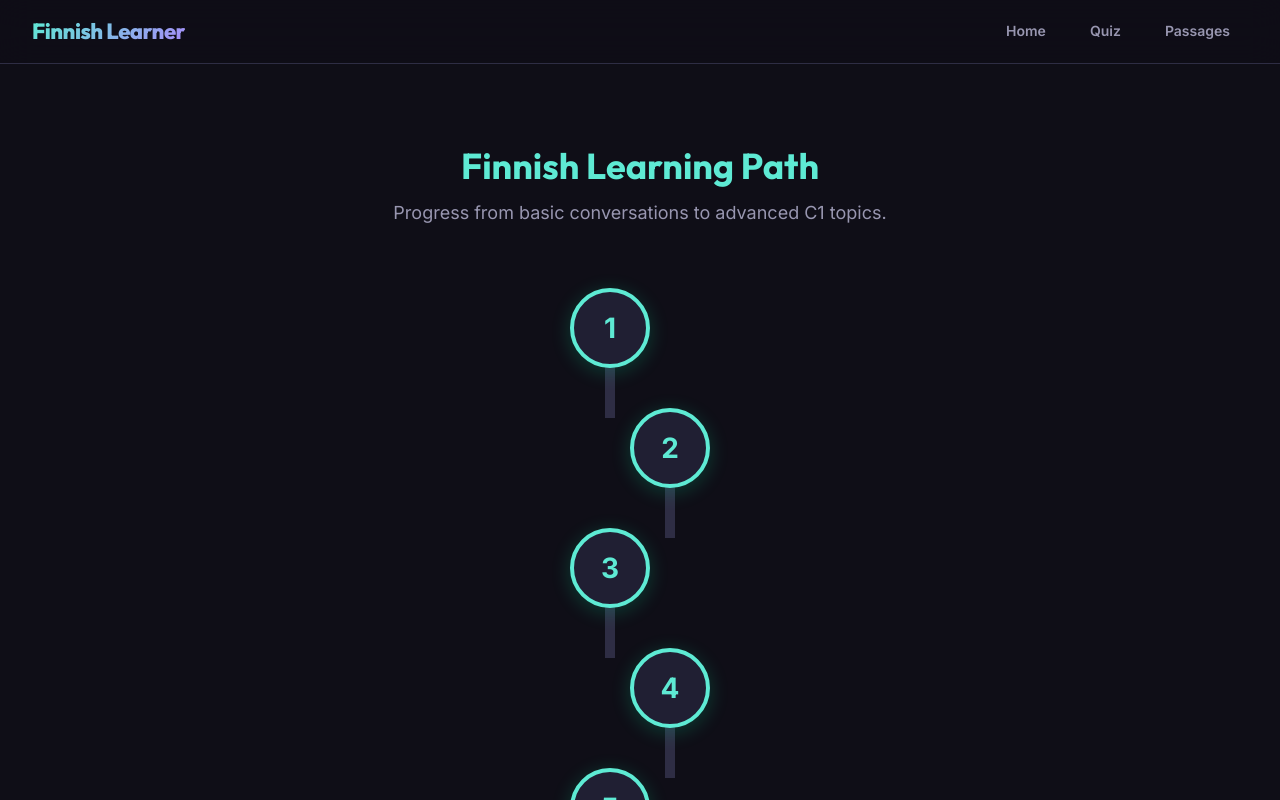
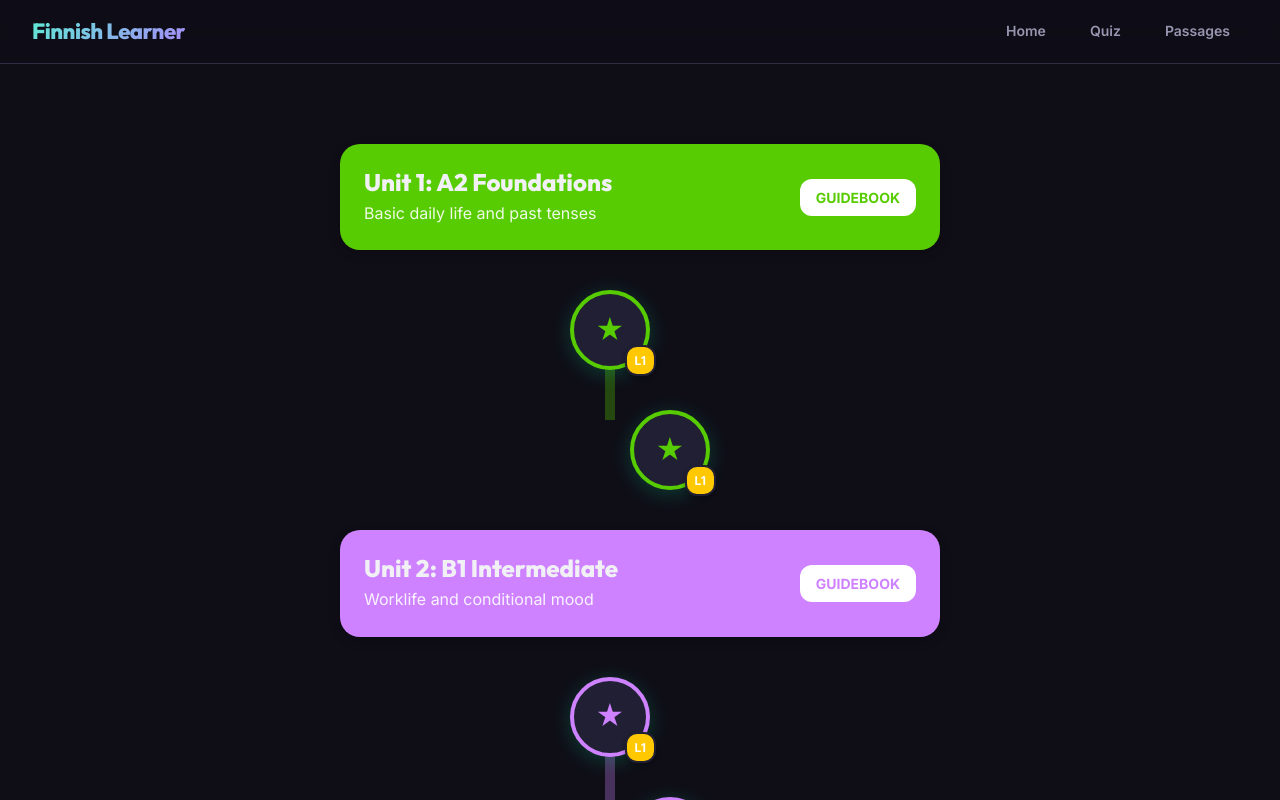
Before and after one commit to yusuke-iw/self-finnish-learner, a React (Vite) app in the folder client/: page / in a window 1280 px wide. Shown: the top 800 px of the page. Built offline with nearby package versions, Linux system fonts and the light colour scheme.

Commit message:
feat: implement session generation and validation API with initial frontend components and styling

```diff
--- a/client/src/App.css
+++ b/client/src/App.css
@@ -989,20 +989,56 @@
   padding: 40px 20px;
 }
 
-.path-header {
-  text-align: center;
-  margin-bottom: 60px;
+.unit-section {
+  width: 100%;
+  max-width: 600px;
+  margin-bottom: 40px;
 }
 
-.path-header h1 {
-  font-size: 36px;
-  color: var(--accent);
-  margin-bottom: 12px;
+.unit-header {
+  display: flex;
+  justify-content: space-between;
+  align-items: center;
+  padding: 24px;
+  border-radius: var(--radius-lg);
+  margin-bottom: 40px;
+  color: #fff;
+  box-shadow: 0 4px 12px rgba(0,0,0,0.2);
 }
 
-.path-header p {
-  color: var(--text-secondary);
-  font-size: 18px;
+.unit-header-content {
+  display: flex;
+  flex-direction: column;
+  gap: 4px;
+}
+
+.unit-header-title {
+  font-size: 24px;
+  font-weight: 800;
+  margin: 0;
+  line-height: 1.2;
+}
+
+.unit-header-desc {
+  font-size: 16px;
+  opacity: 0.9;
+  margin: 0;
+}
+
+.unit-guide-btn {
+  background: #fff;
+  border: none;
+  padding: 10px 16px;
+  border-radius: var(--radius-md);
+  font-weight: 700;
+  font-size: 14px;
+  cursor: pointer;
+  text-transform: uppercase;
+  transition: opacity 0.2s;
+}
+
+.unit-guide-btn:hover {
+  opacity: 0.9;
 }
 
 .learning-path {
@@ -1041,7 +1077,45 @@
   transform: scale(1.1);
   box-shadow: 0 8px 30px rgba(0, 255, 170, 0.4);
 }
+.node-crown {
+  position: absolute;
+  bottom: -10px;
+  right: -10px;
+  background: #ffc800;
+  color: #fff;
+  font-weight: 800;
+  font-size: 12px;
+  padding: 4px 8px;
+  border-radius: 12px;
+  border: 2px solid var(--bg-card);
+  box-shadow: 0 2px 4px rgba(0,0,0,0.3);
+  z-index: 3;
+}
 
+.completed-node {
+  background: rgba(255, 217, 0, 0.1);
+}
+
+.completed-node:hover {
+  background: rgba(255, 217, 0, 0.3);
+}
+
+.progress-actions {
+  margin-top: 40px;
+  display: flex;
+  justify-content: center;
+}
+
+.reset-btn {
+  background: transparent;
+  color: #ff4b4b;
+  border: 1px solid #ff4b4b;
+  padding: 10px 20px;
+}
+
+.reset-btn:hover {
+  background: rgba(255, 75, 75, 0.1);
+}
 .node-icon {
   font-size: 28px;
   font-weight: 800;
--- a/client/src/api.js
+++ b/client/src/api.js
@@ -3,5 +3,5 @@ import axios from 'axios';
 export const fetchSentences = () => axios.get('/api/sentences');
 export const fetchPassages = () => axios.get('/api/passages');
 export const fetchPassageById = (id) => axios.get(`/api/passages/${id}`);
-export const generateSession = (sentenceCount, category) => axios.post('/api/sessions/generate', { sentenceCount, category });
+export const generateSession = (sentenceCount, category, level) => axios.post('/api/sessions/generate', { sentenceCount, category, level });
 export const checkAnswer = (payload) => axios.post('/api/sessions/check', payload);
--- a/client/src/components/Home.jsx
+++ b/client/src/components/Home.jsx
@@ -1,51 +1,131 @@
-import { Link, useNavigate } from 'react-router-dom';
+import { useNavigate } from 'react-router-dom';
+import { useState, useEffect } from 'react';
 
-const modules = [
-  { id: 1, title: 'Asiointi ja Matkustaminen', level: 'A2', description: 'Running errands, travel, daily life' },
-  { id: 2, title: 'Menneet ajat', level: 'A2/B1', description: 'Past tenses: Imperfect & Perfect' },
-  { id: 3, title: 'Työelämä ja Opiskelu', level: 'B1', description: 'Worklife, job interviews, studying' },
-  { id: 4, title: 'Konditionaali ja Potentiaali', level: 'B1/B2', description: 'Conditional mood "-isi-" and probability' },
-  { id: 5, title: 'Yhteiskunta ja Ympäristö', level: 'B2', description: 'Society, politics, environmental issues' },
-  { id: 6, title: 'Lauseenvastikkeet', level: 'B2/C1', description: 'Complex participle phrases, replacing "että" clauses' },
-  { id: 7, title: 'Abstraktit keskustelut', level: 'C1', description: 'Nuanced abstract topics, idioms, literature' }
+const units = [
+  {
+    id: 1,
+    title: 'Unit 1: A2 Foundations',
+    description: 'Basic daily life and past tenses',
+    color: '#58cc02', // Duolingo green
+    lessons: [
+      { id: 'l1', title: 'Asiointi ja Matkustaminen', description: 'Running errands, travel' },
+      { id: 'l2', title: 'Menneet ajat', description: 'Past tenses: Imperfect & Perfect' },
+    ]
+  },
+  {
+    id: 2,
+    title: 'Unit 2: B1 Intermediate',
+    description: 'Worklife and conditional mood',
+    color: '#ce82ff', // Duolingo purple
+    lessons: [
+      { id: 'l3', title: 'Työelämä ja Opiskelu', description: 'Worklife, job interviews' },
+      { id: 'l4', title: 'Konditionaali ja Potentiaali', description: 'Conditional mood "-isi-"' },
+    ]
+  },
+  {
+    id: 3,
+    title: 'Unit 3: B2 Advanced',
+    description: 'Society and participle phrases',
+    color: '#00cd9c', // Duolingo cyan
+    lessons: [
+      { id: 'l5', title: 'Yhteiskunta ja Ympäristö', description: 'Society, politics' },
+      { id: 'l6', title: 'Lauseenvastikkeet', description: 'Complex participle phrases' },
+    ]
+  },
+  {
+    id: 4,
+    title: 'Unit 4: C1 Mastery',
+    description: 'Abstract and nuanced discussions',
+    color: '#ff9600', // Duolingo orange
+    lessons: [
+      { id: 'l7', title: 'Abstraktit keskustelut', description: 'Nuanced abstract topics, idioms' }
+    ]
+  }
 ];
 
 export default function Home() {
   const navigate = useNavigate();
+  const [progress, setProgress] = useState({});
+
+  useEffect(() => {
+    const savedProgress = JSON.parse(localStorage.getItem('finnishLearnerProgress') || '{}');
+    setProgress(savedProgress);
+  }, []);
+
+  const handleResetProgress = () => {
+    if (window.confirm("Are you sure you want to reset all your progress?")) {
+      localStorage.removeItem('finnishLearnerProgress');
+      setProgress({});
+    }
+  };
 
   return (
     <div className="home-path-container">
-      <div className="path-header">
-        <h1>Finnish Learning Path</h1>
-        <p>Progress from basic conversations to advanced C1 topics.</p>
+      {units.map((unit) => (
+        <div key={unit.id} className="unit-section">
+
+          <div className="unit-header" style={{ backgroundColor: unit.color }}>
+            <div className="unit-header-content">
+              <h2 className="unit-header-title">{unit.title}</h2>
+              <p className="unit-header-desc">{unit.description}</p>
+            </div>
+            <button className="unit-guide-btn" style={{ color: unit.color }}>Guidebook</button>
           </div>
 
           <div className="learning-path">
-        {modules.map((mod, index) => {
-          // Calculate alternating zigzag pattern
+            {unit.lessons.map((lesson, index) => {
               const offset = index % 2 === 0 ? '-30px' : '30px';
-          const isLast = index === modules.length - 1;
+              const isLast = index === unit.lessons.length - 1;
+              const currentLevel = progress[lesson.title] || 1;
+              const isCompleted = currentLevel > 3;
+
+              // If fully completed, use gold color for the node styling
+              const nodeBorderColor = isCompleted ? '#ffd900' : unit.color;
+              const nodeIconColor = isCompleted ? '#ffd900' : unit.color;
+              const nodeIcon = isCompleted ? '🏆' : '★';
 
               return (
-            <div key={mod.id} className="path-node-container" style={{ transform: `translateX(${offset})` }}>
+                <div key={lesson.id} className="path-node-container" style={{ transform: `translateX(${offset})` }}>
                   <div
-                className="path-node"
-                onClick={() => navigate(`/sessions?category=${encodeURIComponent(mod.title)}`)}
-                title={mod.description}
+                    className={`path-node ${isCompleted ? 'completed-node' : ''}`}
+                    style={{ borderColor: nodeBorderColor }}
+                    onClick={() => {
+                      if (!isCompleted) {
+                        navigate(`/sessions?category=${encodeURIComponent(lesson.title)}&level=${currentLevel}`);
+                      } else {
+                        // User can still practice, let's load a random level 3 session
+                        navigate(`/sessions?category=${encodeURIComponent(lesson.title)}&level=3`);
+                      }
+                    }}
+                    title={lesson.description}
                   >
-                <div className="node-icon">{mod.id}</div>
+                    <div className="node-icon" style={{ color: nodeIconColor }}>{nodeIcon}</div>
+
+                    {/* Crown badge indicating level */}
+                    <div className="node-crown">
+                      {isCompleted ? 'MAX' : `L${currentLevel}`}
+                    </div>
+
                     <div className="node-tooltip">
-                  <div className="node-level">{mod.level}</div>
-                  <div className="node-title">{mod.title}</div>
-                  <div className="node-desc">{mod.description}</div>
-                  <div className="node-start">Start Lesson →</div>
+                      <div className="node-title">{lesson.title}</div>
+                      <div className="node-desc">{lesson.description}</div>
+                      <div className="node-start" style={{ color: nodeBorderColor }}>
+                        {isCompleted ? 'Practice →' : `Start Level ${currentLevel} →`}
                       </div>
                     </div>
-              {!isLast && <div className="path-line"></div>}
+                  </div>
+                  {!isLast && <div className="path-line" style={{ backgroundColor: unit.color, opacity: 0.3 }}></div>}
                 </div>
               );
             })}
           </div>
+
+        </div>
+      ))}
+
+      <div className="progress-actions">
+        <button className="btn-secondary reset-btn" onClick={handleResetProgress}>Reset Progress</button>
+      </div>
     </div>
   );
 }
```
Also changed, not shown: client/src/components/Session.jsx (+24 -8 lines), 1 other file (tests, documents, lock files or other folders). Lines whose indentation alone changed are shown as unchanged.
